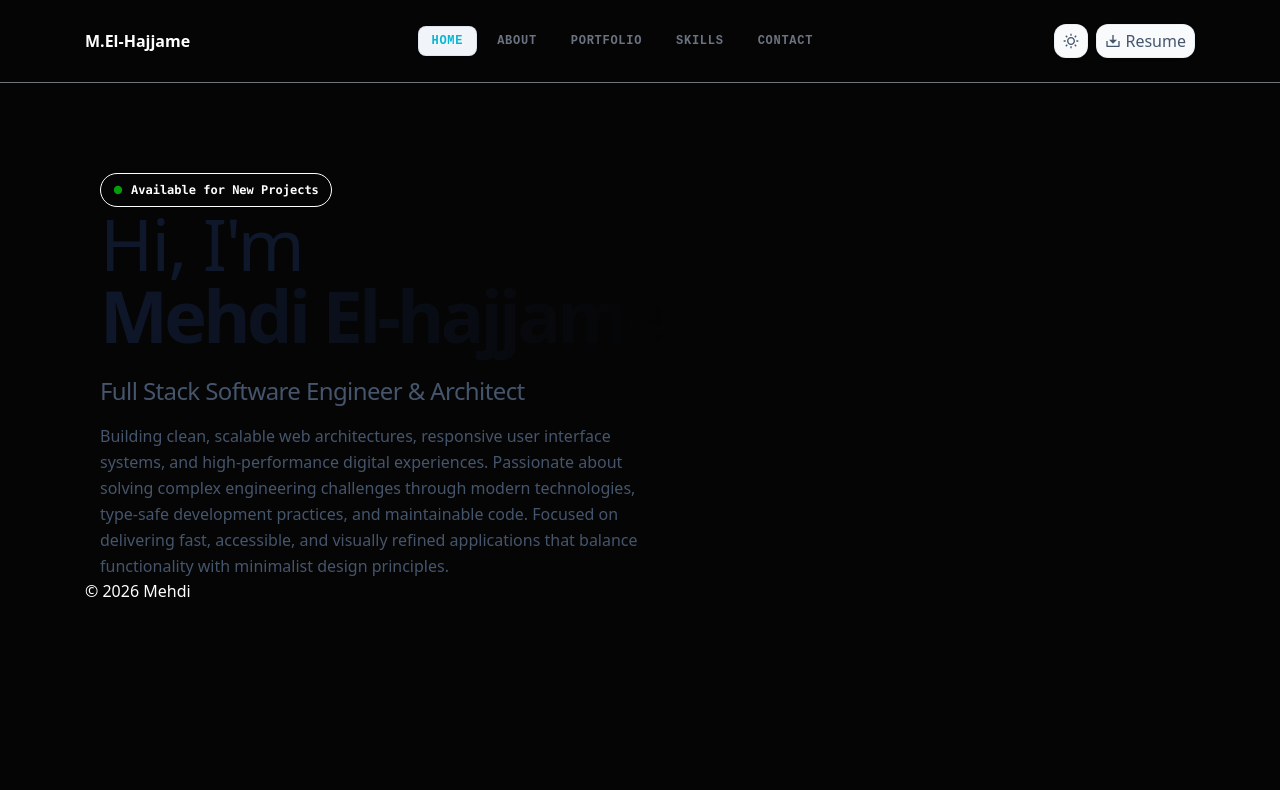
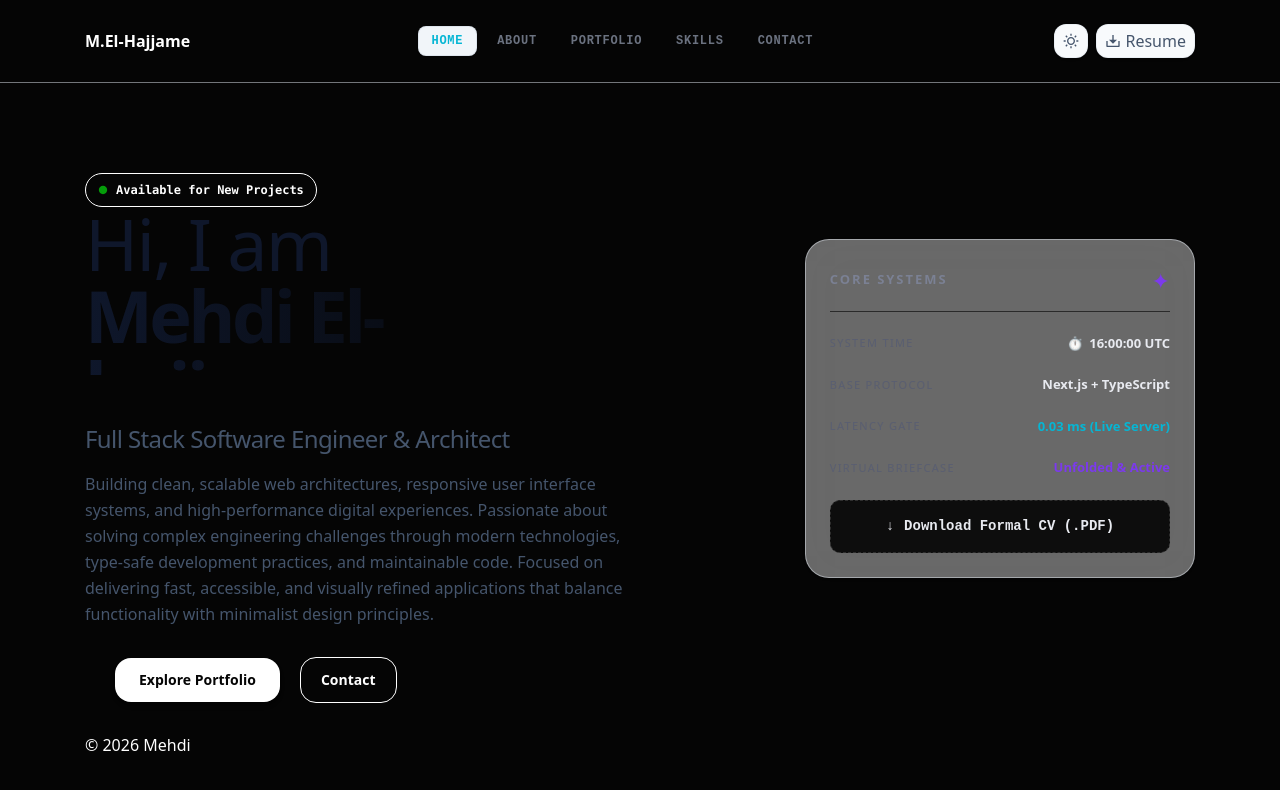
Before and after one commit to elhajjame/my-portfolio-nextjs-typescript, a Next.js app: page / in a window 1280 px wide. Shown: the top 790 px of the page. Built offline with nearby package versions, Linux system fonts and the light colour scheme.

Commit message:
hero component finished

```diff
--- /dev/null
+++ b/app/components/home/CoreSystem.tsx
@@ -0,0 +1,39 @@
+export default function CoreSystems() {
+  return (
+    <div className="w-[25em] lg:col-span-4 rounded-3xl border border-slate-200/50 dark:border-white/5 bg-white/40 dark:bg-white/[0.02] p-6 backdrop-blur-xl space-y-6 shadow-sm">
+      <div className="card-header">
+        <span className="card-title">CORE SYSTEMS</span>
+        <span className="star-icon">✦</span>
+      </div>
+      <hr className="divider" />
+
+      <div className="row">
+        <span className="row-label">SYSTEM TIME</span>
+        <span className="row-value">
+          <span className="clock-icon">⏱</span>
+          16:00:00 UTC
+        </span>
+      </div>
+
+      <div className="row">
+        <span className="row-label">BASE PROTOCOL</span>
+        <span className="row-value">Next.js + TypeScript</span>
+      </div>
+
+      <div className="row">
+        <span className="row-label">LATENCY GATE</span>
+        <span className="row-value cyan">0.03 ms (Live Server)</span>
+      </div>
+
+      <div className="row">
+        <span className="row-label">VIRTUAL BRIEFCASE</span>
+        <span className="row-value purple">Unfolded &amp; Active</span>
+      </div>
+
+      <button className="download-btn">
+        <span className="dl-icon">↓</span>
+        Download Formal CV (.PDF)
+      </button>
+    </div>
+  );
+}
--- a/app/components/home/HeroSection.tsx
+++ b/app/components/home/HeroSection.tsx
@@ -1,8 +1,10 @@
 import { RiCheckboxBlankCircleFill } from "@remixicon/react";
 import "../../style/home.css";
+import CoreSystem from "./CoreSystem";
 function HeroSection() {
   return (
-    <div className="hero container">
+    <div className="hero-container">
+      <div>
         <div className="available">
           <span className="rounded-full animate-pulse">
             <RiCheckboxBlankCircleFill className="text-[#06d40c] w-[10px]" />
@@ -11,7 +13,7 @@ function HeroSection() {
         </div>
 
         <h1 className="text-5xl sm:text-6xl lg:text-7xl font-sans font-light tracking-tight text-slate-900 dark:text-white leading-none">
-        Hi, I'm <br />
+          Hi, I am <br />
           <span className="font-bold bg-gradient-to-r from-slate-900 via-slate-650 to-slate-450 dark:from-white dark:via-slate-300 dark:to-gray-550 bg-clip-text text-transparent h-20 sm:h-24 inline-block tracking-tighter">
             Mehdi El-hajjame
           </span>
@@ -27,6 +29,12 @@ function HeroSection() {
           delivering fast, accessible, and visually refined applications that
           balance functionality with minimalist design principles.
         </p>
+        <div className="section-btns">
+          <button className="btn btn-1">Explore Portfolio</button>
+          <button className="btn btn-2">Contact</button>
+        </div>
+      </div>
+      <CoreSystem />
     </div>
   );
 }
--- a/app/page.tsx
+++ b/app/page.tsx
@@ -5,6 +5,7 @@ export default function Home() {
   return (
     <div>
       <HeroSection />
+
     </div>
   );
 }
--- a/app/style/home.css
+++ b/app/style/home.css
@@ -1,3 +1,8 @@
+.hero-container {
+  display: flex;
+  gap: 160px;
+  align-items: center;
+}
 .available {
   border-width: 1px;
   border-radius: 9999px;
@@ -48,3 +53,139 @@
   background-clip: text;
   color: transparent;
 }
+
+.section-btns {
+  display: flex;
+  align-items: center;
+  gap: 20px;
+  margin: 30px;
+}
+
+.btn-1 {
+  background: #fff;
+  cursor: pointer;
+  padding-top: 0.75rem;
+  padding-bottom: 0.75rem;
+  padding-left: 1.5rem;
+  padding-right: 1.5rem;
+  gap: 0.5rem;
+  align-items: center;
+  border-radius: 1rem;
+  font-size: 0.875rem;
+  line-height: 1.25rem;
+  font-weight: 700;
+  color: #050505;
+  transition-property: all;
+  transition-timing-function: cubic-bezier(0.4, 0, 0.2, 1);
+  transition-duration: 300ms;
+  box-shadow:
+    0 4px 6px -1px rgba(0, 0, 0, 0.1),
+    0 2px 4px -1px rgba(0, 0, 0, 0.06);
+}
+.btn-2 {
+  padding-top: 0.75rem;
+  padding-bottom: 0.75rem;
+  padding-left: 1.25rem;
+  padding-right: 1.25rem;
+  align-items: center;
+  border-radius: 1rem;
+  border-width: 1px;
+  font-size: 0.875rem;
+  line-height: 1.25rem;
+  font-weight: 600;
+  transition-property: all;
+  transition-timing-function: cubic-bezier(0.4, 0, 0.2, 1);
+  transition-duration: 300ms;
+  cursor: pointer;
+}
+/* .btn {
+  padding: 20px;
+  border: 1px solid white;
+} */
+
+.card {
+  background: #111111;
+  border-radius: 18px;
+  padding: 28px 28px 24px;
+  max-width: 420px;
+  font-family: "Courier New", monospace;
+}
+
+.card-header {
+  display: flex;
+  justify-content: space-between;
+  align-items: center;
+  margin-bottom: 8px;
+}
+
+.card-title {
+  font-size: 13px;
+  font-weight: 700;
+  letter-spacing: 0.15em;
+  color: #7b8194;
+}
+
+.star-icon {
+  color: #7c3aed;
+  font-size: 22px;
+}
+
+.divider {
+  border: none;
+  border-top: 1px solid #2a2a2a;
+  margin: 14px 0 22px;
+}
+
+.row {
+  display: flex;
+  justify-content: space-between;
+  align-items: center;
+  margin-bottom: 22px;
+}
+
+.row-label {
+  font-size: 11px;
+  letter-spacing: 0.12em;
+  color: #5a5f72;
+}
+
+.row-value {
+  font-size: 13px;
+  font-weight: 700;
+  color: #e8eaf0;
+  display: flex;
+  align-items: center;
+  gap: 6px;
+}
+
+.row-value.cyan {
+  color: #06b6d4;
+}
+.row-value.purple {
+  color: #7c3aed;
+}
+.clock-icon {
+  color: #06b6d4;
+}
+
+.download-btn {
+  display: flex;
+  align-items: center;
+  justify-content: center;
+  gap: 10px;
+  width: 100%;
+  padding: 15px;
+  border-radius: 10px;
+  background: #0d0d0d;
+  border: 1px dashed #2e2e2e;
+  color: #e8eaf0;
+  font-family: "Courier New", monospace;
+  font-size: 14px;
+  font-weight: 600;
+  cursor: pointer;
+  box-sizing: border-box;
+}
+
+.download-btn:hover {
+  background: #161616;
+}
```
Lines whose indentation alone changed are shown as unchanged.
